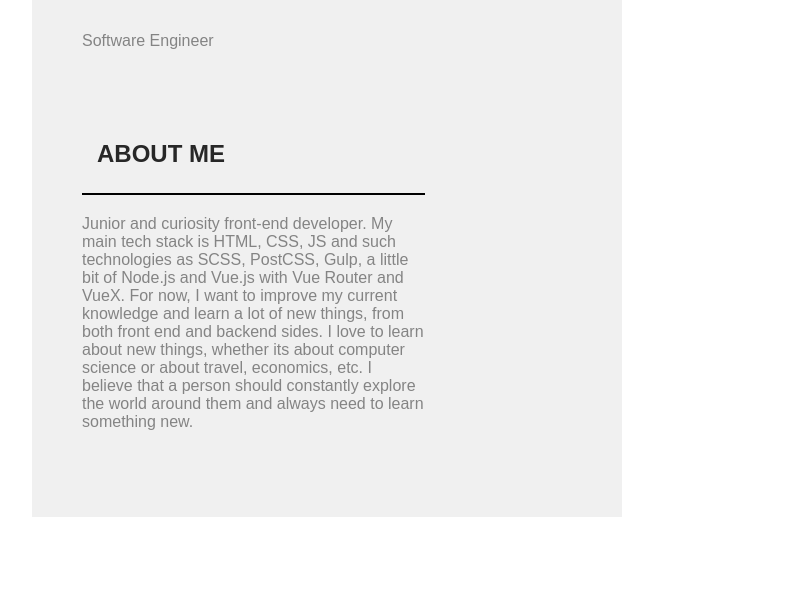
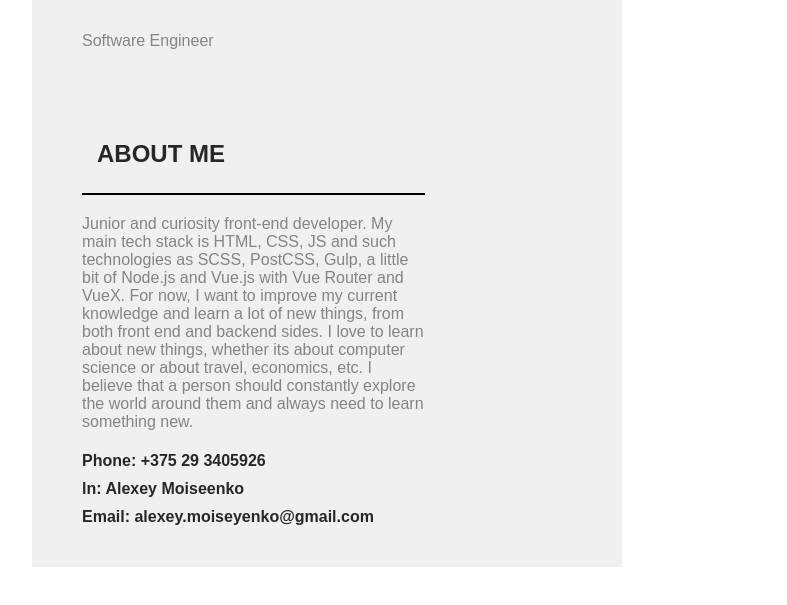
Before and after one commit to alexmoiseyenko/rsschool-cv, a plain HTML site: page index.html in a window 1280 px wide. Shown: the part 619-1224 px from the top of the page, without its empty margins (18-805 px from the left). Before the commit the page ends 1186 px from the top, so only its background shows below. Drawn offline with Linux system fonts and the light colour scheme.

Commit message:
feat: add contacts section

```diff
--- a/index.html
+++ b/index.html
@@ -8,17 +8,17 @@
 <body>
 <main>
   <div class="right-side">
-    <ul class="contacts">
-      <li class="contacts-item">
+    <ul class="social-networks">
+      <li class="social-networks-item">
         <a href="https://github.com/alexmoiseyenko">
-          <img class="contacts-logo"
+          <img class="social-networks-logo"
                src="img/github-logo.svg"
                alt="github profile">
         </a>
       </li>
-      <li class="contacts-item">
+      <li class="social-networks-item">
         <a href="https://www.linkedin.com/in/alexey-moiseenko/">
-          <img class="contacts-logo"
+          <img class="social-networks-logo"
                src="img/linkedin-logo.svg"
                alt="linkedin profile">
         </a>
@@ -47,7 +47,26 @@
       </p>
     </div>
     <div class="contacts">
-
+      <ul class="contacts-list">
+        <li class="contacts-item">
+          Phone:
+          <a class="contacts-link" href="tel:+375293405926">
+            +375 29 3405926
+          </a>
+        </li>
+        <li class="contacts-item">
+          ln:
+          <a class="contacts-link" href="https://www.linkedin.com/in/alexey-moiseenko/">
+            Alexey Moiseenko
+          </a>
+        </li>
+        <li class="contacts-item">
+          Email:
+          <a class="contacts-link" href="mailto:alexey.moiseyenko@gmail.com">
+            alexey.moiseyenko@gmail.com
+          </a>
+        </li>
+      </ul>
     </div>
   </div>
   <div class="left-side">
--- a/style/index.css
+++ b/style/index.css
@@ -25,18 +25,18 @@ main {
   background-color: #f0f0f0;
 }
 
-.contacts {
+.social-networks {
   display: flex;
   margin: 0;
   padding: 25px 0;
 }
 
-.contacts-item {
+.social-networks-item {
   padding-right: 25px;
   list-style: none;
 }
 
-.contacts-logo {
+.social-networks-logo {
   width: 25px;
   padding: 5% 10%;
 }
@@ -56,3 +56,22 @@ main {
   border-bottom: 2px solid black;
   padding: 70px 15px 25px
 }
+
+.contacts {
+  color: #272727;
+  font-weight: bold;
+}
+
+.contacts-list {
+  padding-left: 0;
+}
+
+.contacts-item {
+  padding: 5px 0;
+  list-style: none;
+}
+
+.contacts-link {
+  color: #272727;
+  text-decoration: none;
+}
```
